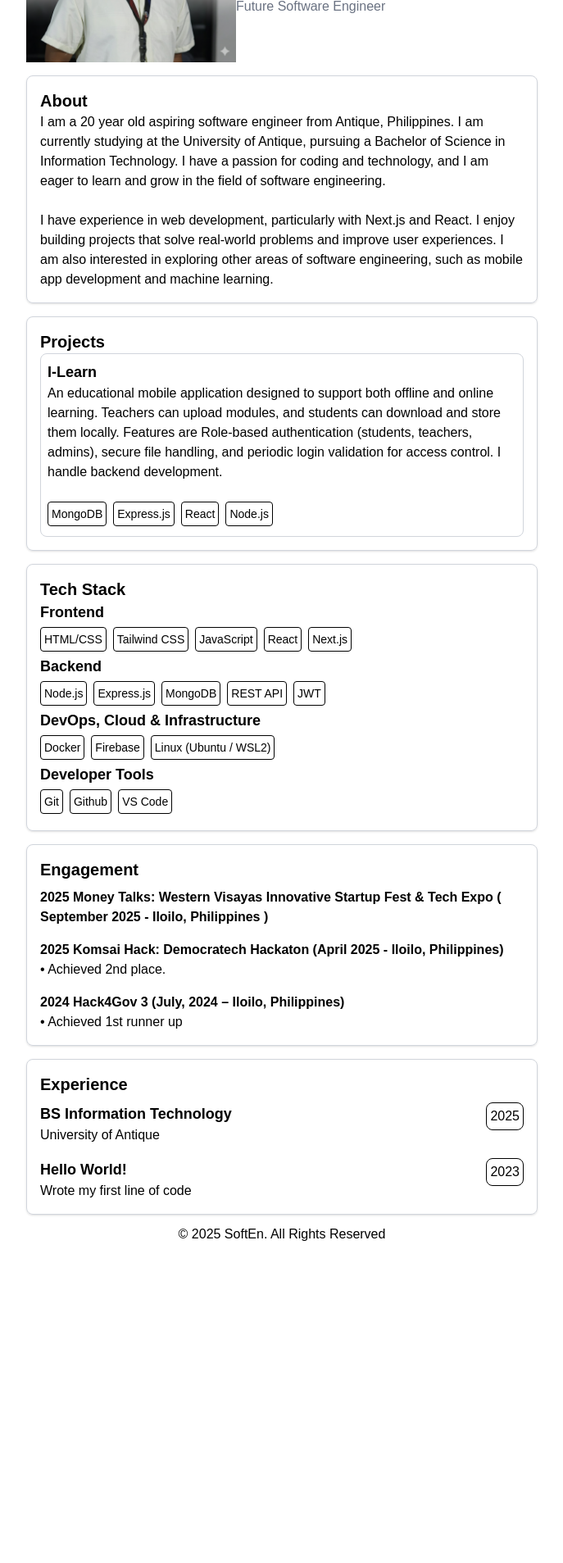
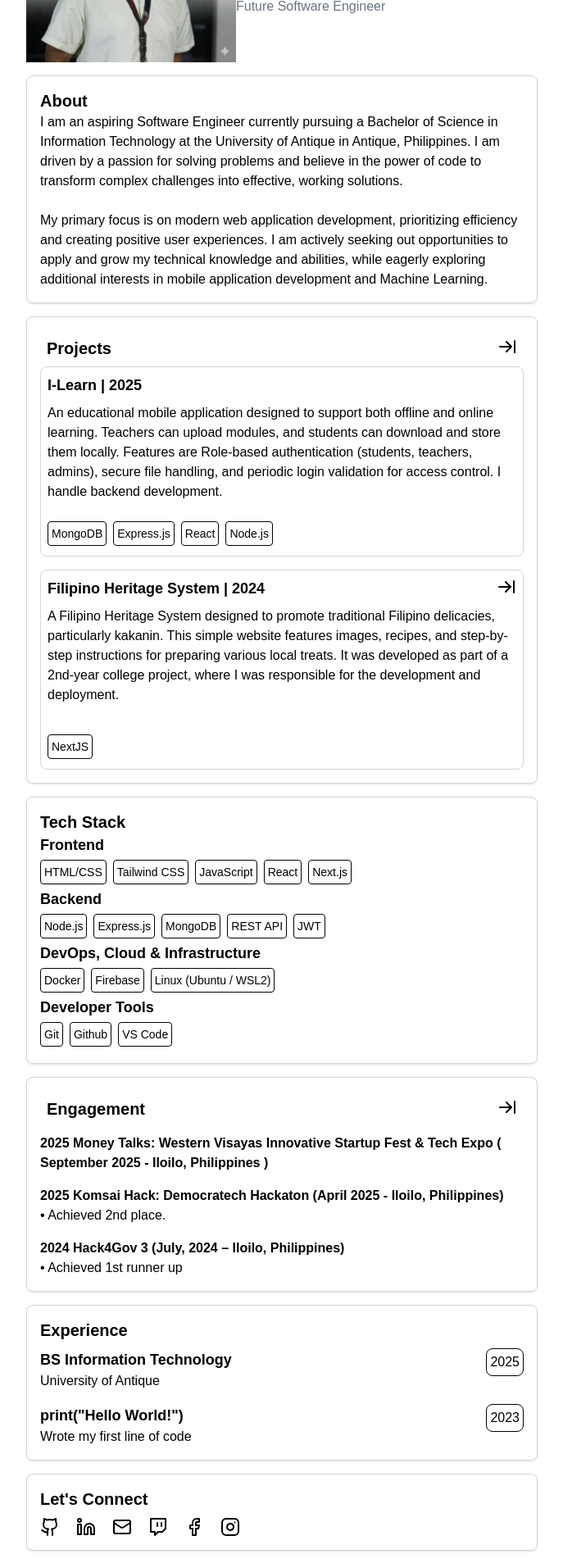
Before and after one commit to CarlAndreDiomon/Portfolio, a Next.js app: page / in a window 1280 px wide. Shown: the part 180-2087 px from the top of the page at 82% size, without its empty margins (296-983 px from the left). Before the commit the page ends 1726 px from the top, so only its background shows below. Built offline with nearby package versions, Linux system fonts and the light colour scheme.

Commit message:
Version 1.0.0 of my web portfolio

```diff
--- a/src/app/Projects/page.tsx
+++ /dev/null
@@ -1,7 +0,0 @@
-export default function Projects() {
-    return (
-        <div>
-            <h1 className="text-3xl font-bold text-center mt-10">Projects</h1>
-        </div>
-    )
-}
--- /dev/null
+++ b/src/app/engagement/page.tsx
@@ -0,0 +1,50 @@
+import Image from "next/image"
+
+export default function Projects() {
+    return (
+        <main className=" flex justify-center items-center p-2">
+            <div className="w-4/5">
+                <h1 className="text-3xl font-bold text-center  p-2 border-b-2">Engagement</h1>
+
+                {/* AI Fest images */}
+                <div>
+
+                    <h1 className="text-center font-semibold p-4"> AI Fest | 2025 </h1>
+
+                    <div className="flex flex-wrap gap-4 justify-center items-center">
+                        <Image src={"/images/engagement/aifest 3.jpeg"} alt="My Face" width={2000} height={1000} className=" w-72 h-44 rounded-lg " />
+                        <Image src={"/images/engagement/aifest 2.jpeg"} alt="My Face" width={2000} height={1000} className=" w-72 h-44 rounded-lg " />
+                    </div>
+
+                </div>
+
+                {/* Komsai Hack images */}
+                <div>
+
+                    <h1 className="text-center font-semibold p-4"> Komsai Hack | 2025 </h1>
+
+                    <div className="flex flex-wrap gap-4 justify-center items-center">
+                        <Image src={"/images/engagement/komsaiweek 10.jpg"} alt="My Face" width={2000} height={1000} className=" w-72 h-44 rounded-lg " />
+                        <Image src={"/images/engagement/komsaiweek 9.jpg"} alt="My Face" width={2000} height={1000} className=" w-72 h-44 rounded-lg " />
+                        <Image src={"/images/engagement/komsaiweek 1.jpg"} alt="My Face" width={2000} height={1000} className=" w-72 h-44 rounded-lg " />
+                    </div>
+
+                </div>
+
+                {/* Hack4Gov 3 images */}
+                <div>
+
+                    <h1 className="text-center font-semibold p-4"> Hack4Gov 3 | 2024 </h1>
+
+                    <div className="flex flex-wrap gap-4 justify-center items-center">
+                        <Image src={"/images/engagement/h4g 4.jpg"} alt="My Face" width={2000} height={1000} className=" w-72 h-44 rounded-lg " />
+                        <Image src={"/images/engagement/h4g 2.jpg"} alt="My Face" width={2000} height={1000} className=" w-72 h-44 rounded-lg " />
+                        <Image src={"/images/engagement/h4g 9.jpg"} alt="My Face" width={2000} height={1000} className=" w-72 h-44 rounded-lg " />
+                        <Image src={"/images/engagement/h4g 11.jpeg"} alt="My Face" width={2000} height={1000} className=" w-72 h-44 rounded-lg " />
+                    </div>
+
+                </div>
+            </div>
+        </main>
+    )
+}
--- a/src/app/page.tsx
+++ b/src/app/page.tsx
@@ -1,4 +1,6 @@
 import Image from "next/image";
+import Link from "next/link";
+import { ArrowRightToLineIcon, FacebookIcon, GithubIcon, InstagramIcon, LinkedinIcon, MailIcon, TwitchIcon } from "lucide-react";
 
 export default function Home() {
   return (
@@ -24,32 +26,34 @@ export default function Home() {
           </h1>
 
           <p className="text-sm md:text-base">
-            I am a 20 year old aspiring software engineer from Antique, Philippines.
-            I am currently studying at the University of Antique, pursuing a Bachelor
-            of Science in Information Technology. I have a passion for coding and
-            technology, and I am eager to learn and grow in the field of software engineering.
+            I am an aspiring Software Engineer currently pursuing a Bachelor of Science in Information Technology at the University of Antique in Antique, Philippines.
+            I am driven by a passion for solving problems and believe in the power of code to transform complex challenges into effective, working solutions.
 
             <br />
             <br />
-            I have experience in web development, particularly with Next.js and React.
-            I enjoy building projects that solve real-world problems and improve user
-            experiences. I am also interested in exploring other areas of software
-            engineering, such as mobile app development and machine learning.
+            My primary focus is on modern web application development, prioritizing efficiency and creating positive user experiences.
+            I am actively seeking out opportunities to apply and grow my technical knowledge and abilities, while eagerly exploring additional interests in
+            mobile application development and Machine Learning.
           </p>
         </div>
 
         {/* Projects - Body Part */}
-        <div className=" w-full h-full border  border-gray-300 dark:border-gray-600 dark:shadow-gray-500 shadow-sm p-4 mt-4 rounded-lg " >
-          <h1 className="font-bold text-lg md:text-xl">
-            Projects
+        <div className=" w-full h-full border  border-gray-300 dark:border-gray-600 dark:shadow-gray-500 shadow-sm p-4 mt-4 rounded-lg ">
+
+          <h1 className="font-bold text-lg md:text-xl flex justify-between p-2">
+            <span> Projects </span> <Link href="projects "><ArrowRightToLineIcon /> </Link>
           </h1>
+
+
 
           <div className="grid gap-4 ">
 
+            {/* Ilearn */}
             <div className="w-full h-full p-2 border border-gray-300 dark:border-gray-600 rounded-lg">
+
               {/* App name */}
-              <h1 className="font-bold md:text-lg">
-                I-Learn
+              <h1 className="font-bold md:text-lg pb-2">
+                I-Learn | 2025
               </h1>
 
               {/* Description */}
@@ -81,6 +85,36 @@ export default function Home() {
                 </h1>
 
               </div>
+
+            </div>
+
+            {/* Infot2 system */}
+            <div className="w-full h-full p-2 border border-gray-300 dark:border-gray-600 rounded-lg">
+
+              {/* App name */}
+              <h1 className="font-bold md:text-lg pb-2 flex justify-between">
+                Filipino Heritage System | 2024 <Link href="https://filipinoheritagesystem.carlandrediomon.me"><ArrowRightToLineIcon /></Link>
+              </h1>
+
+              {/* Description */}
+              <p className="text-sm md:text-base pb-1 mb-2">
+                A Filipino Heritage System designed to promote traditional Filipino delicacies, particularly kakanin.
+                This simple website features images, recipes, and step-by-step instructions for preparing various local
+                treats. It was developed as part of a 2nd-year college project, where I was responsible for the development
+                and deployment.
+              </p>
+
+              <br />
+
+              {/* Technologies used */}
+              <div className=" flex flex-wrap gap-2 mb-1">
+
+                <h1 className="text-xs border w-max p-1 rounded-sm md:text-sm">
+                  NextJS
+                </h1>
+
+              </div>
+
             </div>
 
           </div>
@@ -198,7 +232,9 @@ export default function Home() {
 
         {/* Engagement */}
         <div className="w-full h-full border border-gray-300 dark:border-gray-600 dark:shadow-gray-500 shadow-sm p-4 mt-4 rounded-lg">
-          <h1 className=" font-bold text-lg mb-2 md:text-xl"> Engagement </h1>
+
+          <h1 className=" font-bold text-lg mb-2 md:text-xl flex justify-between p-2">
+            <span> Engagement </span> <Link href="engagement" className=" text-2xl"> <ArrowRightToLineIcon /> </Link> </h1>
 
           <div className=" grid gap-4">
             <div>
@@ -226,6 +262,7 @@ export default function Home() {
             </div>
 
           </div>
+
         </div>
 
         {/*  Experience */}
@@ -245,7 +282,7 @@ export default function Home() {
 
             <div className="grid grid-cols-[1fr_auto] items-start">
               <div>
-                <h1 className="font-semibold md:text-lg">Hello World!</h1>
+                <h1 className="font-semibold md:text-lg">print("Hello World!")</h1>
                 <h2 className="text-xs md:text-base">Wrote my first line of code</h2>
               </div>
               <span className="ml-2 p-1 border rounded-lg text-xs font-normal md:text-base">2023</span>
@@ -254,14 +291,23 @@ export default function Home() {
         </div>
 
         {/* Contact info */}
-        <div>
+        <div className="w-full h-full border border-gray-300 dark:border-gray-600 dark:shadow-gray-500 shadow-sm p-4 mt-4 rounded-lg">
+          <h1 className="font-bold text-lg mb-2 md:text-xl">Let&apos;s Connect</h1>
 
+          <div className="flex gap-5 ">
+            <Link href="https://github.com/CarlAndreDiomon" ><GithubIcon /></Link>
+            <Link href="https://linkedin.com/in/carl-andre-rafols-diomon-b21b17347" ><LinkedinIcon /></Link>
+            <Link href="mailto:dcarlandrerafols@gmail.com" ><MailIcon /></Link>
+            <Link href="https://twitter.com/@Diomon_SoftEn" ><TwitchIcon /></Link>
+            <Link href="https://facebook.com/CarlAndreDiomon" ><FacebookIcon /></Link>
+            <Link href="https://instagram.com/soft_en07" ><InstagramIcon /></Link>
+          </div>
         </div>
 
         <footer className="flex justify-center items-center  bottom-0 w-full h-12 ">
           <h1>&copy; 2025 SoftEn. All Rights Reserved</h1>
         </footer>
       </div>
-    </main>
+    </main >
   );
 }
--- /dev/null
+++ b/src/app/projects/page.tsx
@@ -0,0 +1,41 @@
+import Image from "next/image"
+
+export default function projects() {
+    return (
+        <main className=" flex justify-center items-center p-2">
+            <div className="w-4/5">
+                <h1 className="text-3xl font-bold text-center  p-2 border-b-2"> Projects </h1>
+
+                {/* ILearn */}
+                <div>
+
+                    <h1 className="text-center font-semibold p-4"> ILearn | 2025 </h1>
+
+                    <div className="flex flex-wrap gap-4 justify-center items-center">
+                        <Image src={"/images/projects/ilearn1.png"} alt="My Face" width={2000} height={2000} className=" w-72 h-44 rounded-lg " />
+                        <Image src={"/images/projects/ilearn2.png"} alt="My Face" width={2000} height={2000} className=" w-72 h-44 rounded-lg " />
+                        <Image src={"/images/projects/ilearn3.png"} alt="My Face" width={2000} height={2000} className=" w-72 h-44 rounded-lg " />
+                        <Image src={"/images/projects/ilearn4.png"} alt="My Face" width={2000} height={2000} className=" w-72 h-44 rounded-lg " />
+                        <Image src={"/images/projects/ilearn5.png"} alt="My Face" width={2000} height={2000} className=" w-72 h-44 rounded-lg " />
+                        <Image src={"/images/projects/ilearn6.png"} alt="My Face" width={2000} height={2000} className=" w-72 h-44 rounded-lg " />
+                    </div>
+
+                </div>
+
+                {/* Filipino Heritage */}
+                <div>
+
+                    <h1 className="text-center font-semibold p-4"> Filipino Heritage | 2024 </h1>
+
+                    <div className="flex flex-wrap gap-4 justify-center items-center">
+
+                        <Image src={"/images/projects/fhs 1.png"} alt="My Face" width={2000} height={2000} className=" w-72 h-44 rounded-lg " />
+                        <Image src={"/images/projects/fhs 2.png"} alt="My Face" width={2000} height={2000} className=" w-72 h-44 rounded-lg " />
+                    </div>
+
+                </div>
+
+            </div>
+        </main>
+    )
+}
```
